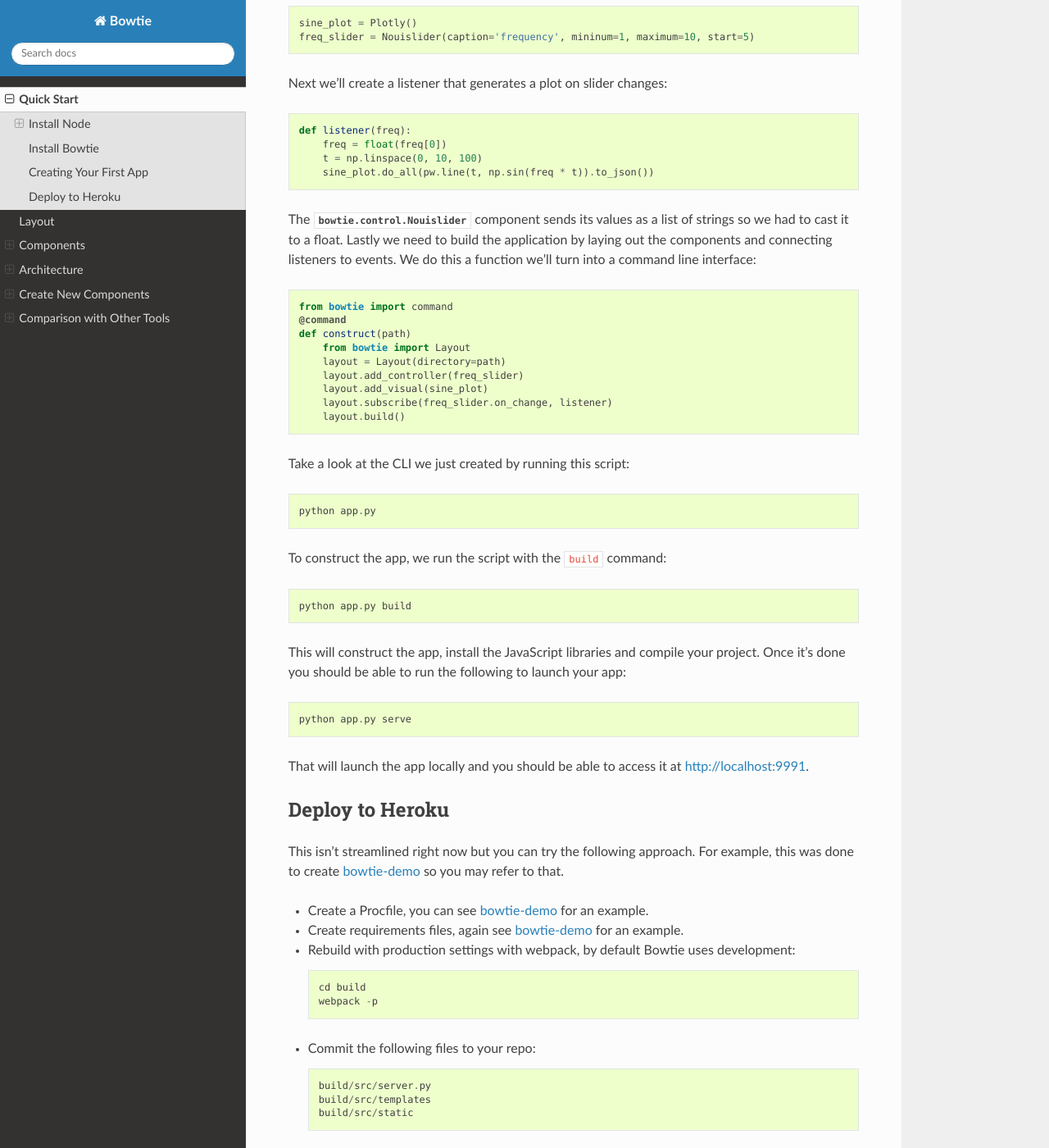
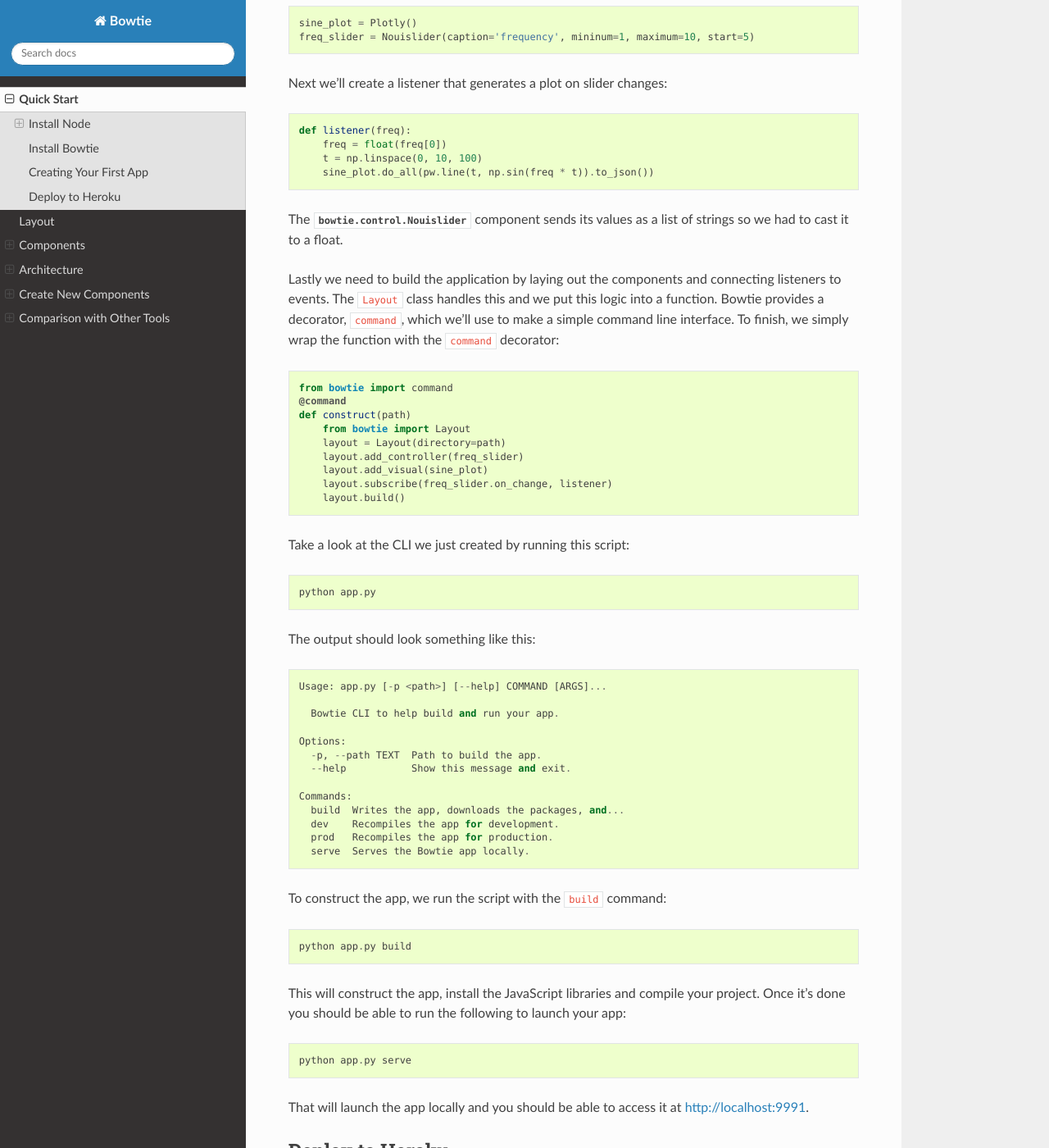
Before and after one commit to jwkvam/bowtie, a Sphinx documentation site: the page built from doc/quickstart.rst, in a window 1280 px wide and 1400 px high, scrolled down 1415 px. Shown: the whole window at 82% size. Built offline with Sphinx 7.4.7 and the Read the Docs theme 2.0.0, drawn with Linux system fonts in a browser that asks for light colours; pages that are not in the unit, such as notebooks, are missing from menus.

Commit message:
add some more info on the cli

```diff
--- a/doc/quickstart.rst
+++ b/doc/quickstart.rst
@@ -74,8 +74,11 @@
         sine_plot.do_all(pw.line(t, np.sin(freq * t)).to_json())
 
 The :py:class:`bowtie.control.Nouislider` component sends its values as a list of strings so we had to cast it to a float.
+
 Lastly we need to build the application by laying out the components and connecting listeners to events.
-We do this a function we'll turn into a command line interface::
+The ``Layout`` class handles this and we put this logic into a function.
+Bowtie provides a decorator, ``command``, which we'll use to make a simple command line interface.
+To finish, we simply wrap the function with the ``command`` decorator::
 
     from bowtie import command
     @command
@@ -90,6 +93,22 @@
 Take a look at the CLI we just created by running this script::
 
     python app.py
+
+The output should look something like this::
+
+    Usage: app.py [-p <path>] [--help] COMMAND [ARGS]...
+
+      Bowtie CLI to help build and run your app.
+
+    Options:
+      -p, --path TEXT  Path to build the app.
+      --help           Show this message and exit.
+
+    Commands:
+      build  Writes the app, downloads the packages, and...
+      dev    Recompiles the app for development.
+      prod   Recompiles the app for production.
+      serve  Serves the Bowtie app locally.
 
 To construct the app, we run the script with the ``build`` command::
 
```
